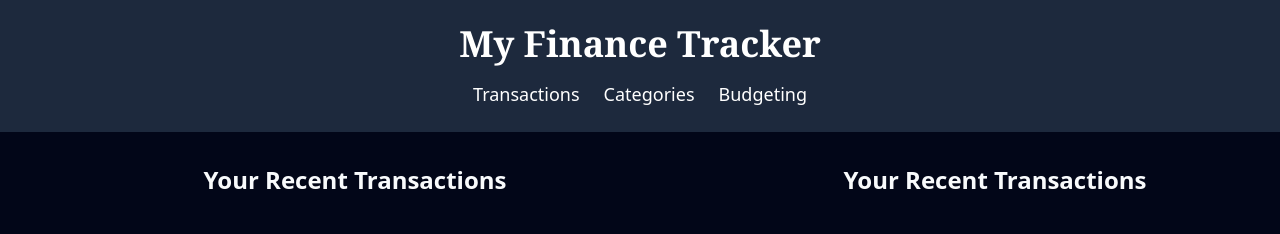
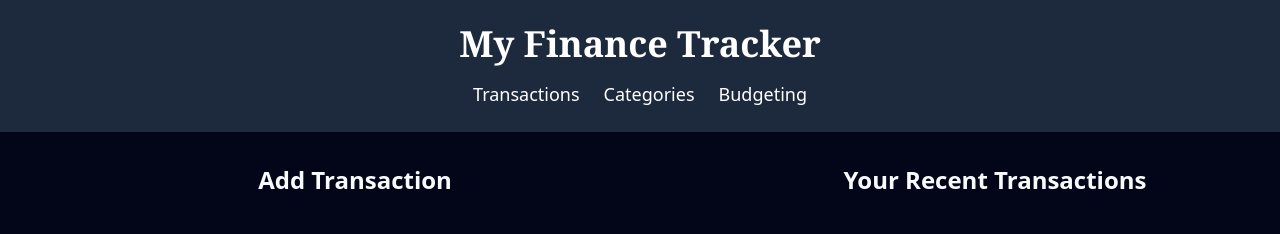
Before and after one commit to Amrutha-avidi/yardstick_assignment_avidi, a Next.js app: page / in a window 1280 px wide. Shown: the top 234 px of the page. Built offline with nearby package versions, Linux system fonts and the light colour scheme; no server answers; the database is empty.

Commit message:
Making UI changes

```diff
--- a/src/app/components/TransactionsTable.jsx
+++ b/src/app/components/TransactionsTable.jsx
@@ -7,7 +7,7 @@ import { Trash2, Edit } from "lucide-react";
 
 const TransactionsTable = ({ transactions, onEdit, onDelete }) => {
     const formatDate = (date) => {
-        const dateReq = moment(date).format("MMM-YYYY"); // Format like Feb-2025, Mar-2025
+        const dateReq = moment(date).format("DD-MMM-YYYY"); // Format like Feb-2025, Mar-2025
         return dateReq
 
     }
--- a/src/app/page.tsx
+++ b/src/app/page.tsx
@@ -126,7 +126,7 @@ const TransactionForm = () => {
       <div className="grid grid-cols-1 md:grid-cols-2 gap-15 p-4 w-full max-w-6xl">
         {/* Transaction Form */}
         <div className="space-y-4 w-full md:w-[400px] lg:w-[550px]">
-        <h2 className="text-2xl font-bold text-center mb-10">Your Recent Transactions</h2>
+        <h2 className="text-2xl font-bold text-center mb-10">Add Transaction</h2>
 
           <form
             onSubmit={handleSubmit}
```
